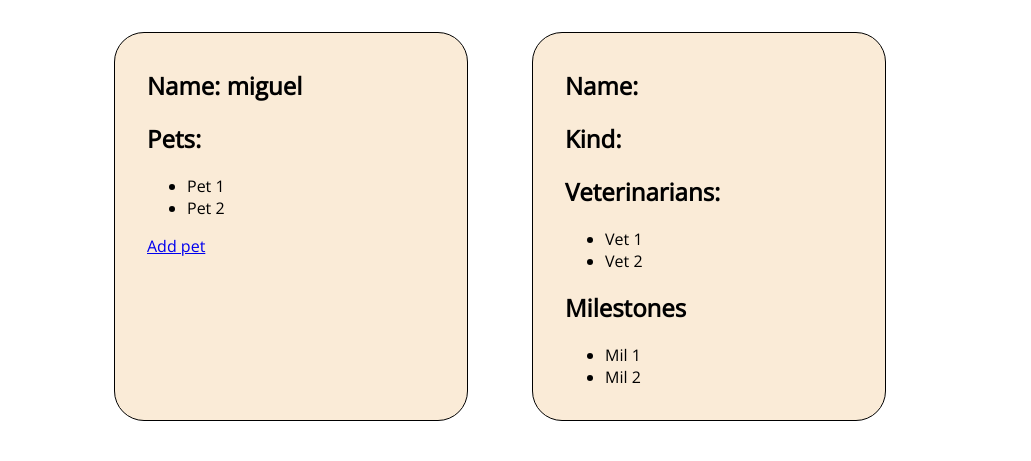
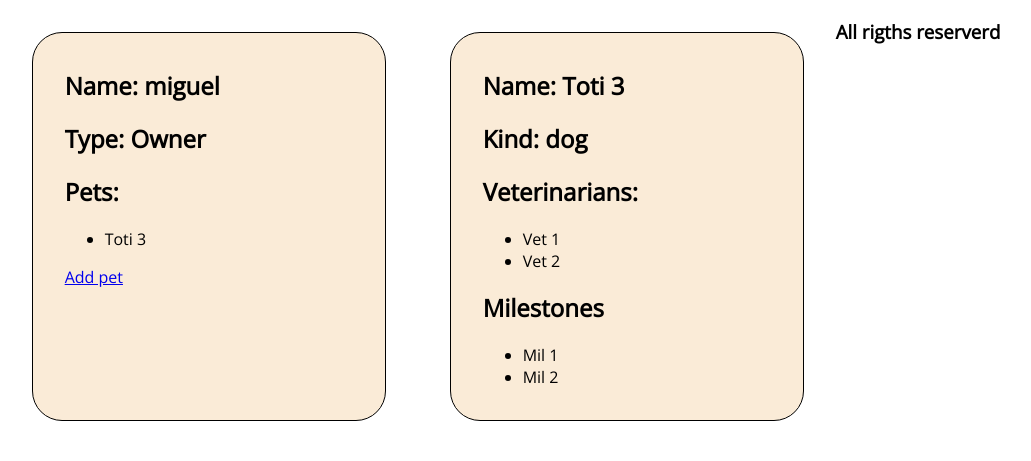
Before and after one commit to MogekoAttack/curso1, a Django app: page / in a window 1280 px wide. Shown: the part 95-556 px from the top of the page, without its empty margins (140-1171 px from the left). Run offline with Django 5.2, Linux system fonts and the light colour scheme; a user stored in the database is signed in; data comes from the database, SQL or seed files in the repository; both versions use the stored data as it was after the commit.

Commit message:
Correccion de agregar mascota y visualización.

```diff
--- a/cartilla/models.py
+++ b/cartilla/models.py
@@ -10,6 +10,12 @@ class Pet(models.Model):
     name = models.CharField(
         max_length=32,
         verbose_name='Pet name:',
+    )
+
+    kind = models.CharField(
+        max_length=32,
+        verbose_name='Kind',
+        default="Sin especie",
     )
 
     photo = models.ImageField(
--- a/cartilla/views.py
+++ b/cartilla/views.py
@@ -1,12 +1,17 @@
 from django.shortcuts import render, HttpResponseRedirect
 from django.urls import reverse
 
+from .models import Pet
+from sistema.models import Veterinian
+
 # Create your views here.
 def index(request):
-        # Authenticated users view their inbox
     if request.user.is_authenticated:
-        return render(request, "cartilla/home.html")
-
-    # Everyone else is prompted to sign in
+        pets = Pet.objects.filter(owner_id=request.user.pk).all()
+        user_type = Veterinian.objects.filter(user_id=request.user.pk).first()
+        return render(request, "cartilla/home.html", {
+            "pets": pets,
+            "type": user_type,
+        })
     else:
         return render(request, "cartilla/index.html")
--- a/sistema/views.py
+++ b/sistema/views.py
@@ -83,13 +83,14 @@ def register_pet(request):
         try:
             new = Pet()
             new.name = request.POST["name"]
+            new.kind = request.POST["kind"]
             new.owner = request.user
             new.save()
         except IntegrityError:
             return render(request, "cartilla/register_pet.html", {
                 "message": "Error in register pet",
             })
-        return render(request, "cartilla/home.html")
+        return  HttpResponseRedirect(reverse("index"))
     else:
         return render(request, "cartilla/register_pet.html", {
 
--- a/templates/cartilla/home.html
+++ b/templates/cartilla/home.html
@@ -7,19 +7,26 @@
 		<div id="home-body">
 			<article id="home-user" class="generic-container">
 				<h2 id="home-username">Name: {{ user.username }}</h2>
+				{% if type == None %}
+					<h2> Type: Owner</h2>
+				{% else %}
+					<h2>Type: Veterinarian</h2>
+				{% endif %}
 				<span id="home-pets">
 					<h2>Pets: </h2>
 					<ul>
-						<li>Pet 1</li>
-						<li>Pet 2</li>
+						{% for pet in pets %}
+							<li>{{ pet.name }}</li>
+						{% endfor %}
 					</ul>
 					<a href="{% url 'register_pet' %}" class="button">Add pet</a>
 				</span>
 			</article>
 
+			{% for pet in pets %}
 				<article class="home-pet generic-container">
-				<h2 class="home-pet-title">Name: </h2>
-				<h2 class="home-pet-title">Kind: </h2>
+					<h2 class="home-pet-title">Name: {{ pet.name }} </h2>
+					<h2 class="home-pet-title">Kind: {{ pet.kind }} </h2>
 					<span class="pet-vet"></span>
 						<h2>Veterinarians: </h2>
 						<ul>
@@ -35,6 +42,6 @@
 						</ul>
 					</span>
 				</article>
-		</div>
+			{% endfor %}
 	{% endif %}
 {% endblock %}
```
Also changed, not shown: templates/cartilla/register_pet.html (+6 -1 lines), cartilla/migrations/0004_pet_kind.py (added), db.sqlite3. Lines whose indentation alone changed are shown as unchanged.
